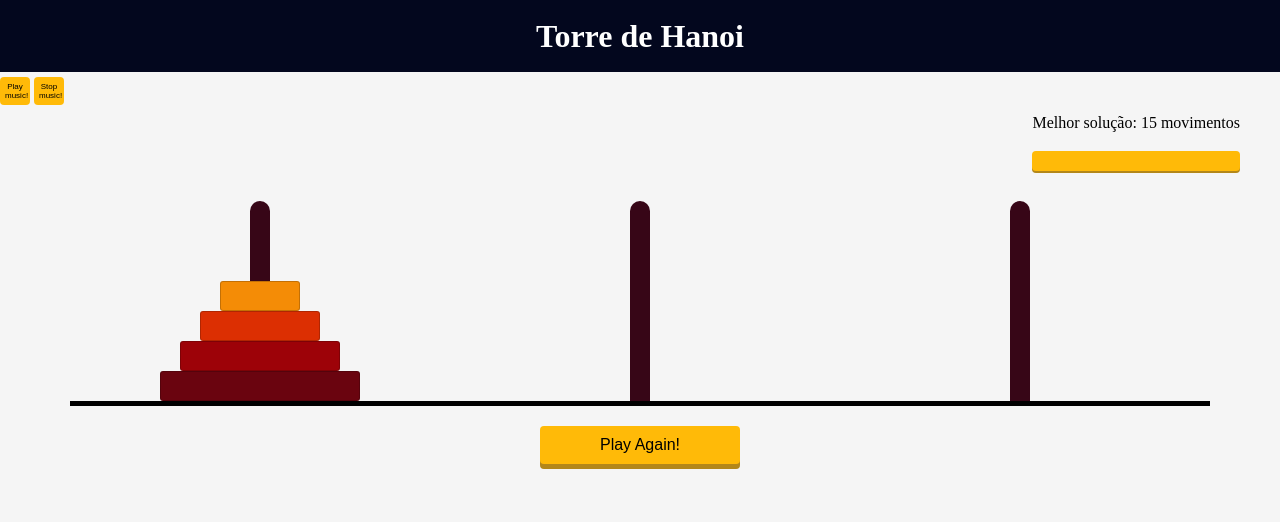
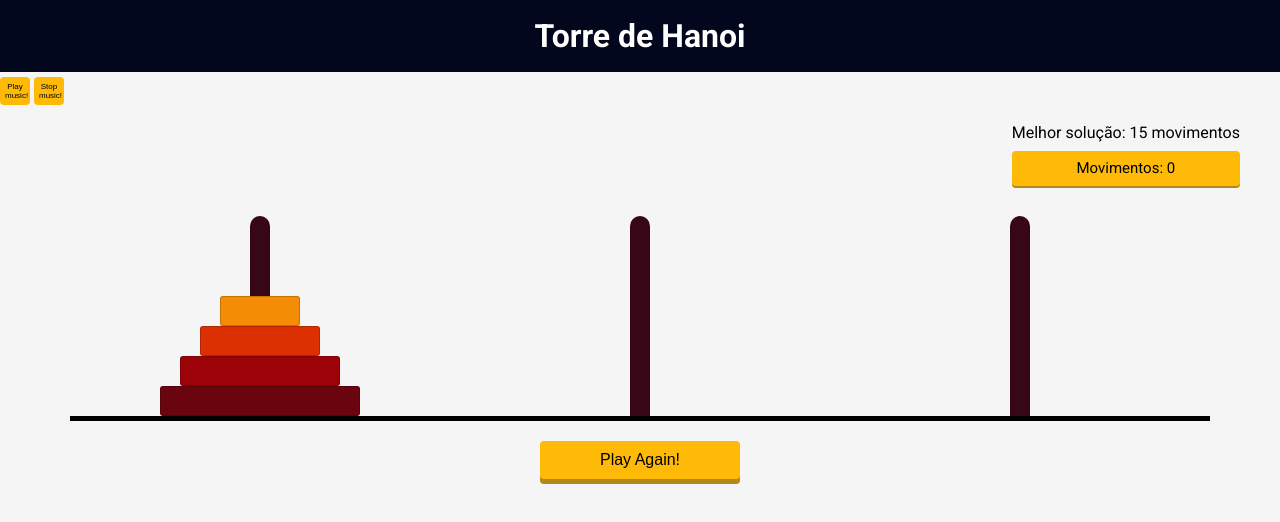
Before and after one commit to Kenzie-Academy-Brasil-Developers/entrega-torre-de-hanoi-sprint-5-matheusblm, a plain HTML site: page index.html in a window 1280 px wide. Both pictures are taken after a click on the button "Play Again!". Drawn offline with Linux system fonts and the light colour scheme.

Commit message:
Alterado fonte e corrigido contador

```diff
--- a/css/style.css
+++ b/css/style.css
@@ -1,5 +1,6 @@
 body {
-     background-color: whitesmoke
+     background-color: whitesmoke;
+	 font-family: 'Roboto', sans-serif;
 }
 
 header {
@@ -41,6 +42,10 @@ header {
 #divContador {
 	margin-top: 10px;
 }
+#divContador > p {
+	margin-top: 10px;
+}
+
 #buttonReset{
 	border-style: hidden;
 	border-radius: 4px;
@@ -151,7 +156,7 @@ header {
     color: #000;
     transition: 0.2s;
     box-shadow: 0 2px #b38719;
-    margin-top: 20px;
+	text-align: center;
 }
 .hidden{
 	display: none;
--- a/index.html
+++ b/index.html
@@ -7,6 +7,9 @@
 	<link rel="stylesheet" href="./css/reset.css">
 	<link rel="stylesheet" href="./css/normalize.css">
 	<link rel="stylesheet" href="./css/style.css">
+	<link rel="preconnect" href="https://fonts.googleapis.com">
+<link rel="preconnect" href="https://fonts.gstatic.com" crossorigin>
+<link href="https://fonts.googleapis.com/css2?family=Roboto:wght@400;700&display=swap" rel="stylesheet">
 	<title>Torre de Hanoi</title>
 </head>
 <body>
@@ -23,7 +26,7 @@
 	<div id="container">
 		<div id="divContador">
 			<p>Melhor solução: 15 movimentos</p>
-			<p id="contador"></p>
+			<p id="contador">Movimentos: <span>0</span></p>
 		</div>
 		<div id="board">
 		</div>
--- a/script.js
+++ b/script.js
@@ -89,8 +89,9 @@ function resetTowers(){
 	board.innerHTML = "";
 	let div = document.getElementById("torreDeHanoiReset")
 	div.classList.remove("alertWin")
+	firstdiscSelected = null;
 	contador = 0;
-	firstdiscSelected = null;
+	movCount();
 	startGame();
 }
 
@@ -133,11 +134,8 @@ function checkWinner(){
 	}
 }
 function movCount(){
-	let novo = document.createElement("span")
-	let div = document.getElementById("divContador")
-	movimentos.innerHTML = "Movimentos: " + contador
-	novo.append(movimentos)
-	div.append(novo)
+	let div = document.querySelector("#contador > span");
+	div.textContent = contador;
 }
 function soundSelect() {
 	let sound = document.getElementById("audioSelect");
```
